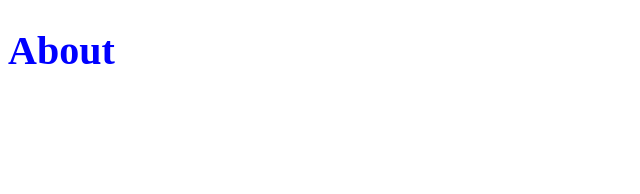
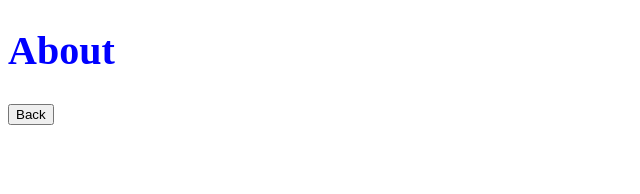
Before and after one commit to shiyu3169/next-ssr, a Next.js app: page /about in a window 1280 px wide. Shown: the top 194 px of the page, without its empty margins (0-640 px from the left). Built offline with nearby package versions, Linux system fonts and the light colour scheme.

Commit message:
more router

```diff
--- a/pages/about.js
+++ b/pages/about.js
@@ -1,7 +1,13 @@
+import Link from 'next/link'
+
+
 const About = () => {
   return (
     <div style={style}>
       <h1>About</h1>
+      <Link href="/">
+        <button>Back</button>
+      </Link>
     </div>
   )
 }
```
